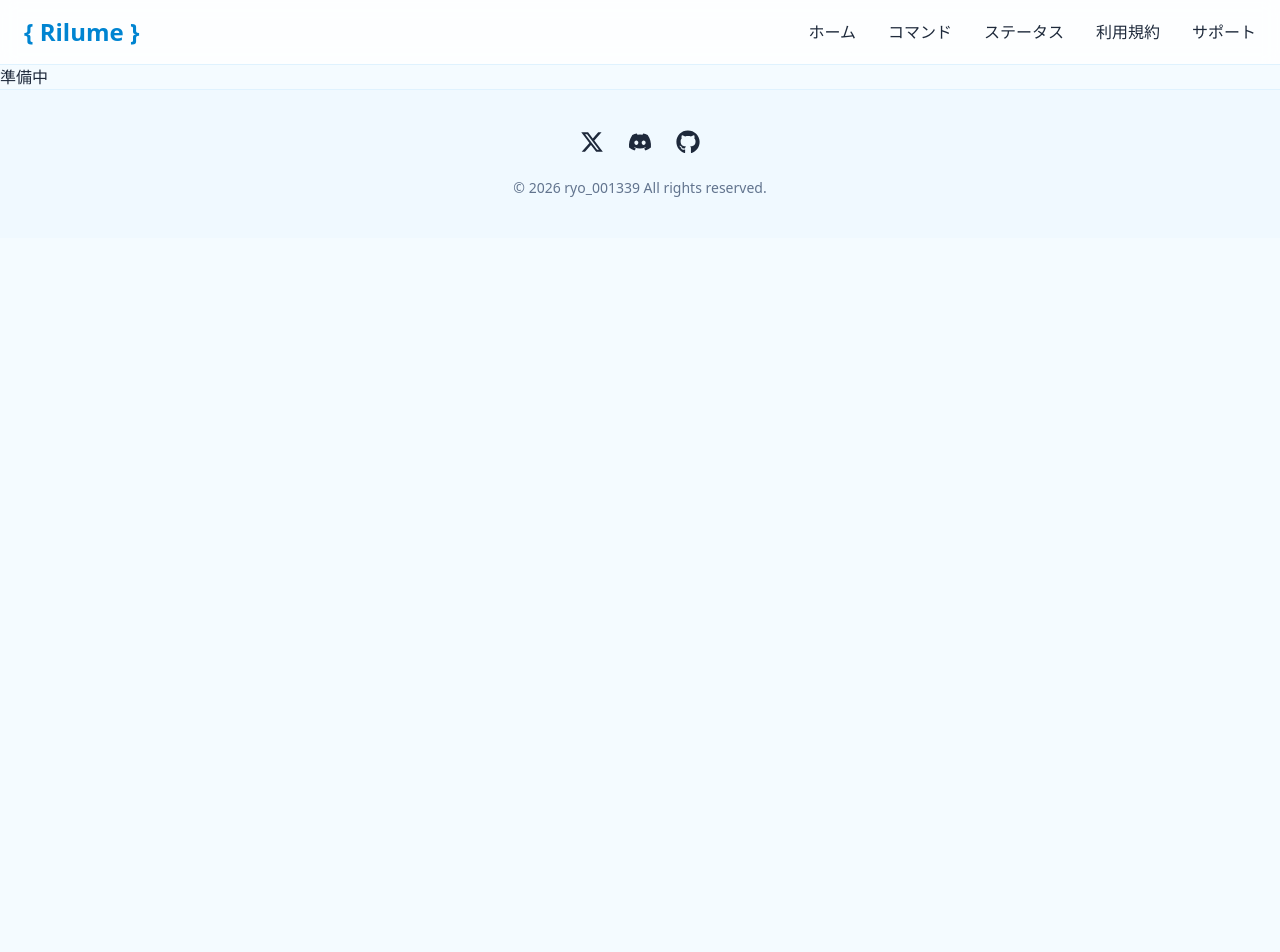
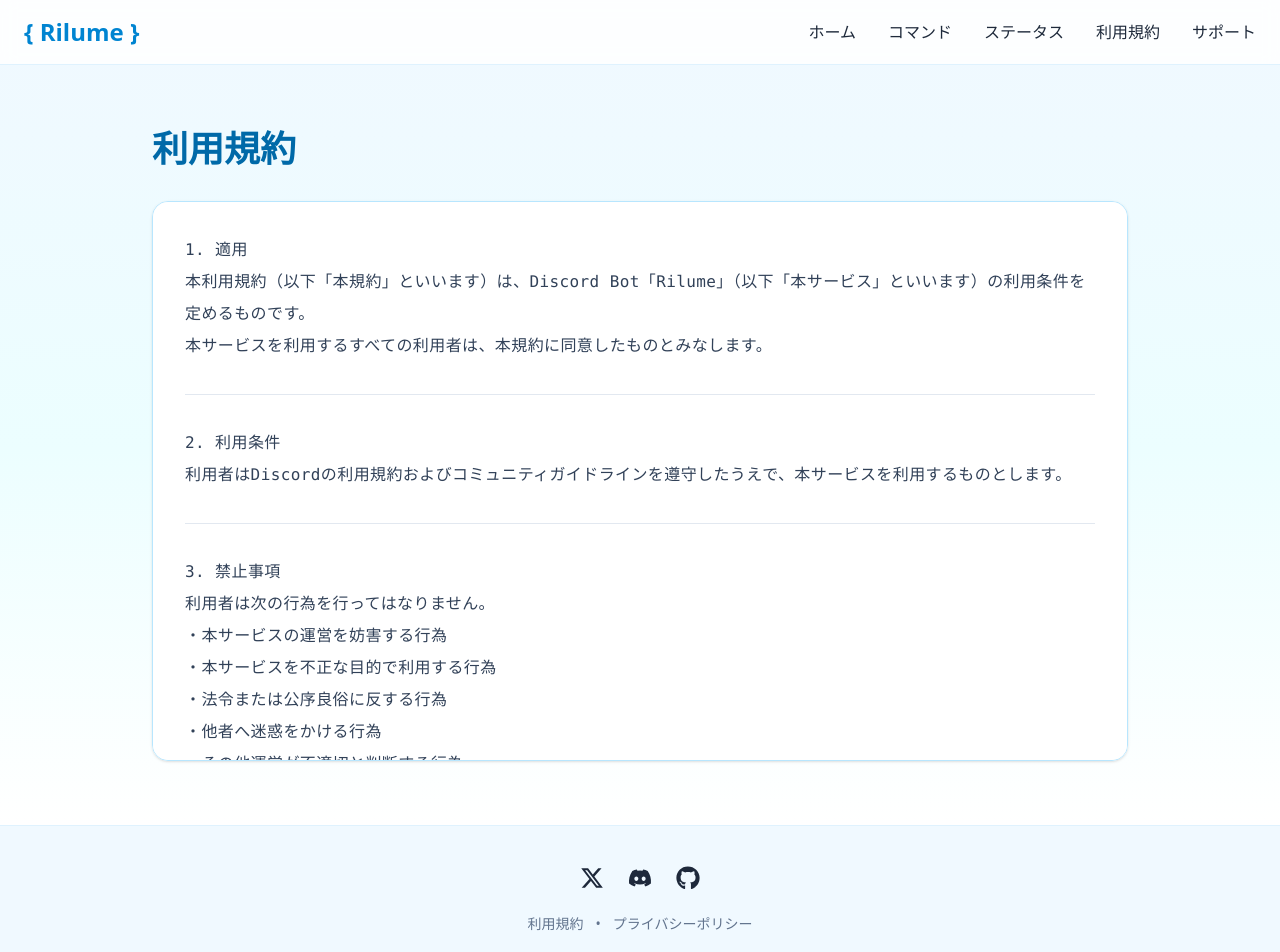
Before and after one commit to VEDA0013391/rilume-site, a Next.js app: page /terms in a window 1280 px wide. Shown: the top 952 px of the page. Before the commit the page ends 800 px from the top, so only its background shows below. Built offline with nearby package versions, Linux system fonts and the light colour scheme.

Commit message:
利用規約, プライバシーポリシー追加

```diff
--- a/app/components/layout/Footer.tsx
+++ b/app/components/layout/Footer.tsx
@@ -9,25 +9,51 @@
 export default function Footer() {
   return (
     <footer className="border-t border-sky-100 bg-sky-50">
-
       <div className="mx-auto max-w-6xl px-6 py-10">
-
         <div className="flex flex-col items-center gap-6">
 
           <div className="flex gap-6">
-
-                        <a href={siteConfig.twitter_url}>
+            <a
+              href={siteConfig.twitter_url}
+              target="_blank"
+              rel="noopener noreferrer"
+            >
               <FaXTwitter size={24} />
             </a>
 
-                        <a href={siteConfig.discord_url}>
+            <a
+              href={siteConfig.discord_url}
+              target="_blank"
+              rel="noopener noreferrer"
+            >
               <FaDiscord size={24} />
             </a>
 
-                        <a href={siteConfig.github_url}>
+            <a
+              href={siteConfig.github_url}
+              target="_blank"
+              rel="noopener noreferrer"
+            >
               <FaGithub size={24} />
             </a>
+          </div>
 
+          <div className="flex items-center gap-3 text-sm text-slate-500">
+            <Link
+              href="/terms"
+              className="transition hover:text-sky-600"
+            >
+              利用規約
+            </Link>
+
+            <span>•</span>
+
+            <Link
+              href="/privacy-policy"
+              className="transition hover:text-sky-600"
+            >
+              プライバシーポリシー
+            </Link>
           </div>
 
           <p className="text-center text-sm text-slate-500">
@@ -35,9 +61,7 @@
           </p>
 
         </div>
-
       </div>
-
     </footer>
   );
 }
--- /dev/null
+++ b/app/components/policy/PolicyViewer.tsx
@@ -0,0 +1,74 @@
+import fs from "fs";
+import path from "path";
+import { M_PLUS_Rounded_1c } from "next/font/google";
+
+const rounded = M_PLUS_Rounded_1c({
+  weight: [
+    "400",
+    "500",
+    "700",
+  ],
+  subsets: ["latin"],
+});
+
+type Props = {
+  title: string;
+  file: "terms.txt" | "privacy-policy.txt";
+};
+
+export default function PolicyViewer({ title, file }: Props) {
+  const filePath = path.join(process.cwd(), "app/content", file);
+  const content = fs.readFileSync(filePath, "utf8");
+
+  const sections = content
+    .split(/\n(?=\d+\.\s)/)
+    .map((section) => section.trim())
+    .filter(Boolean);
+
+  return (
+    <main className="min-h-[calc(100vh-64px)] bg-gradient-to-b from-sky-50 via-cyan-50 to-white">
+      <div className="mx-auto max-w-5xl px-6 py-16">
+
+        <h1 className="mb-8 text-4xl font-bold text-sky-700">
+          {title}
+        </h1>
+
+        <div
+          className={`
+            ${rounded.className}
+            max-h-[70vh]
+            overflow-y-auto
+            rounded-2xl
+            border
+            border-sky-200
+            bg-white
+            p-8
+            shadow
+          `}
+        >
+          {sections.map((section, index) => (
+            <div key={index}>
+
+              <pre
+                className="
+                  whitespace-pre-wrap
+                  leading-8
+                  tracking-wide
+                  text-slate-700
+                "
+              >
+                {section}
+              </pre>
+
+              {index !== sections.length - 1 && (
+                <hr className="my-8 border-slate-200" />
+              )}
+
+            </div>
+          ))}
+        </div>
+
+      </div>
+    </main>
+  );
+}
--- /dev/null
+++ b/app/privacy-policy/page.tsx
@@ -0,0 +1,10 @@
+import PolicyViewer from "../components/policy/PolicyViewer";
+
+export default function PrivacyPage() {
+  return (
+    <PolicyViewer
+      title="プライバシーポリシー"
+      file="privacy-policy.txt"
+    />
+  );
+}
--- a/app/terms/page.tsx
+++ b/app/terms/page.tsx
@@ -1,3 +1,10 @@
-export default function Page() {
-  return <h1>準備中</h1>;
+import PolicyViewer from "../components/policy/PolicyViewer";
+
+export default function TermsPage() {
+  return (
+    <PolicyViewer
+      title="利用規約"
+      file="terms.txt"
+    />
+  );
 }
```
Also changed, not shown: app/content/privacy-policy.txt (added), app/content/terms.txt (added). Lines whose indentation alone changed are shown as unchanged.
